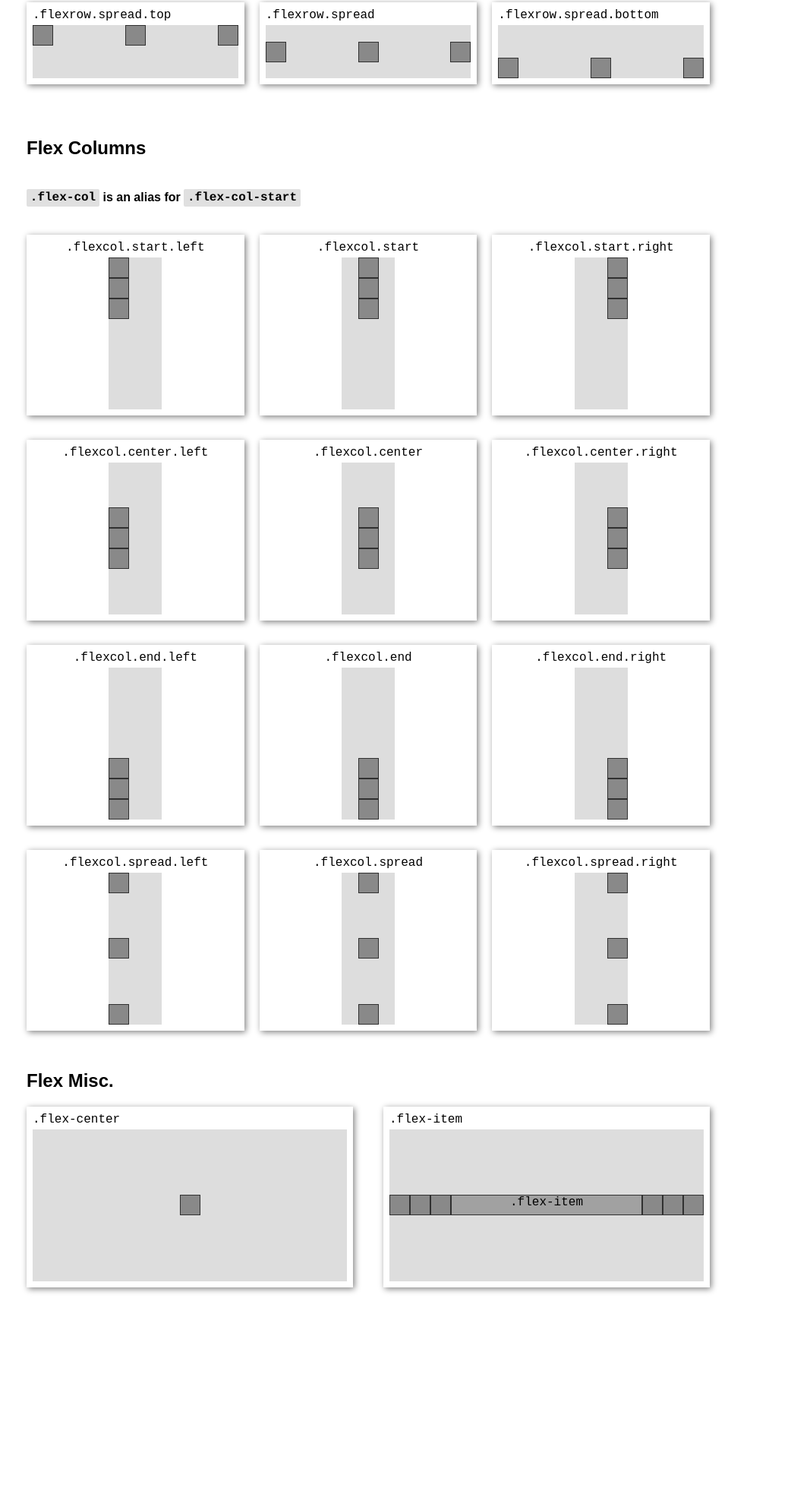
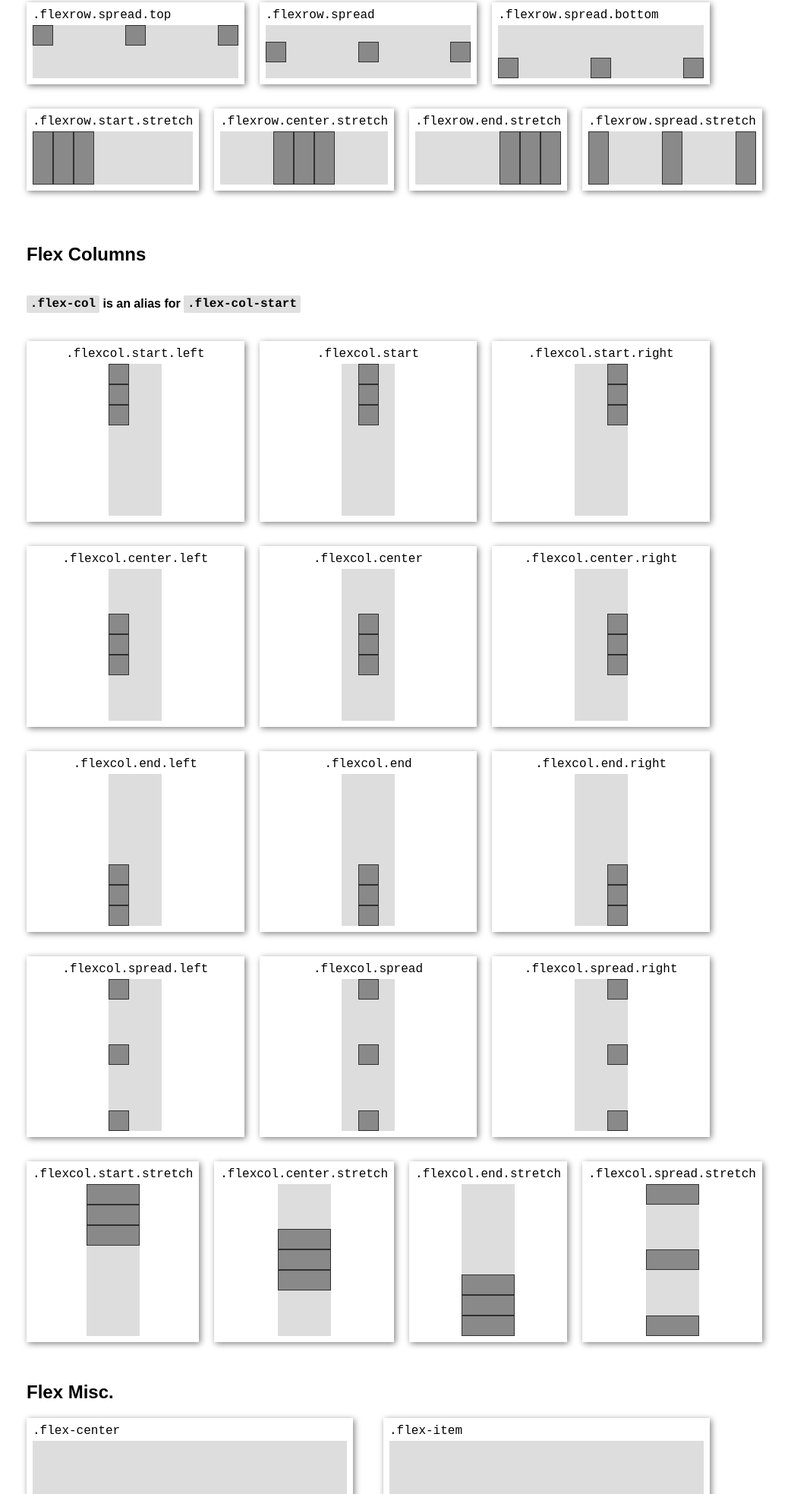
Before and after one commit to taitulism/css-flex, a website: page playground/index.html in a window 1280 px wide. Shown: the part 544-2511 px from the top of the page at 76% size, without its empty margins (155-1197 px from the left). Before the commit the page ends 2289 px from the top, so only its background shows below. Drawn offline with Linux system fonts and the light colour scheme.

Commit message:
add .stretch

```diff
--- a/flex.css
+++ b/flex.css
@@ -40,6 +40,11 @@
 	align-items: flex-end;
 }
 
+.flexrow.stretch,
+.flexcol.stretch {
+	align-items: stretch;
+}
+
 .flex-center {
 	display: flex;
 	justify-content: center;
--- a/playground/index.html
+++ b/playground/index.html
@@ -94,6 +94,32 @@
 					</div>
 				</figure>
 			</div>
+			<div class="row-triplet">
+				<figure>
+					<figcaption>.flexrow.start.stretch</figcaption>
+					<div class="flexrow start stretch">
+						<span></span><span></span><span></span>
+					</div>
+				</figure>
+				<figure>
+					<figcaption>.flexrow.center.stretch</figcaption>
+					<div class="flexrow center stretch">
+						<span></span><span></span><span></span>
+					</div>
+				</figure>
+				<figure>
+					<figcaption>.flexrow.end.stretch</figcaption>
+					<div class="flexrow end stretch">
+						<span></span><span></span><span></span>
+					</div>
+				</figure>
+				<figure>
+					<figcaption>.flexrow.spread.stretch</figcaption>
+					<div class="flexrow spread stretch">
+						<span></span><span></span><span></span>
+					</div>
+				</figure>
+			</div>
 		</section>
 
 
@@ -180,6 +206,32 @@
 					</div>
 				</figure>
 			</div>
+			<div class="column-triplet">
+				<figure>
+					<figcaption>.flexcol.start.stretch</figcaption>
+					<div class="flexcol start stretch">
+						<span></span><span></span><span></span>
+					</div>
+				</figure>
+				<figure>
+					<figcaption>.flexcol.center.stretch</figcaption>
+					<div class="flexcol center stretch">
+						<span></span><span></span><span></span>
+					</div>
+				</figure>
+				<figure>
+					<figcaption>.flexcol.end.stretch</figcaption>
+					<div class="flexcol end stretch">
+						<span></span><span></span><span></span>
+					</div>
+				</figure>
+				<figure>
+					<figcaption>.flexcol.spread.stretch</figcaption>
+					<div class="flexcol spread stretch">
+						<span></span><span></span><span></span>
+					</div>
+				</figure>
+			</div>
 		</section>
 
 		<section id="flex-misc">
--- a/playground/playground.css
+++ b/playground/playground.css
@@ -37,6 +37,13 @@ code {
 	width: 25px;
 	background-color: #898989;
 	border: 1px solid #303030;
+}
+
+#flex .row-triplet .stretch span {
+	height: unset;
+}
+#flex .column-triplet .stretch span {
+	width: unset;
 }
 
 /* the actual flex containers, rows and columns  */
```
